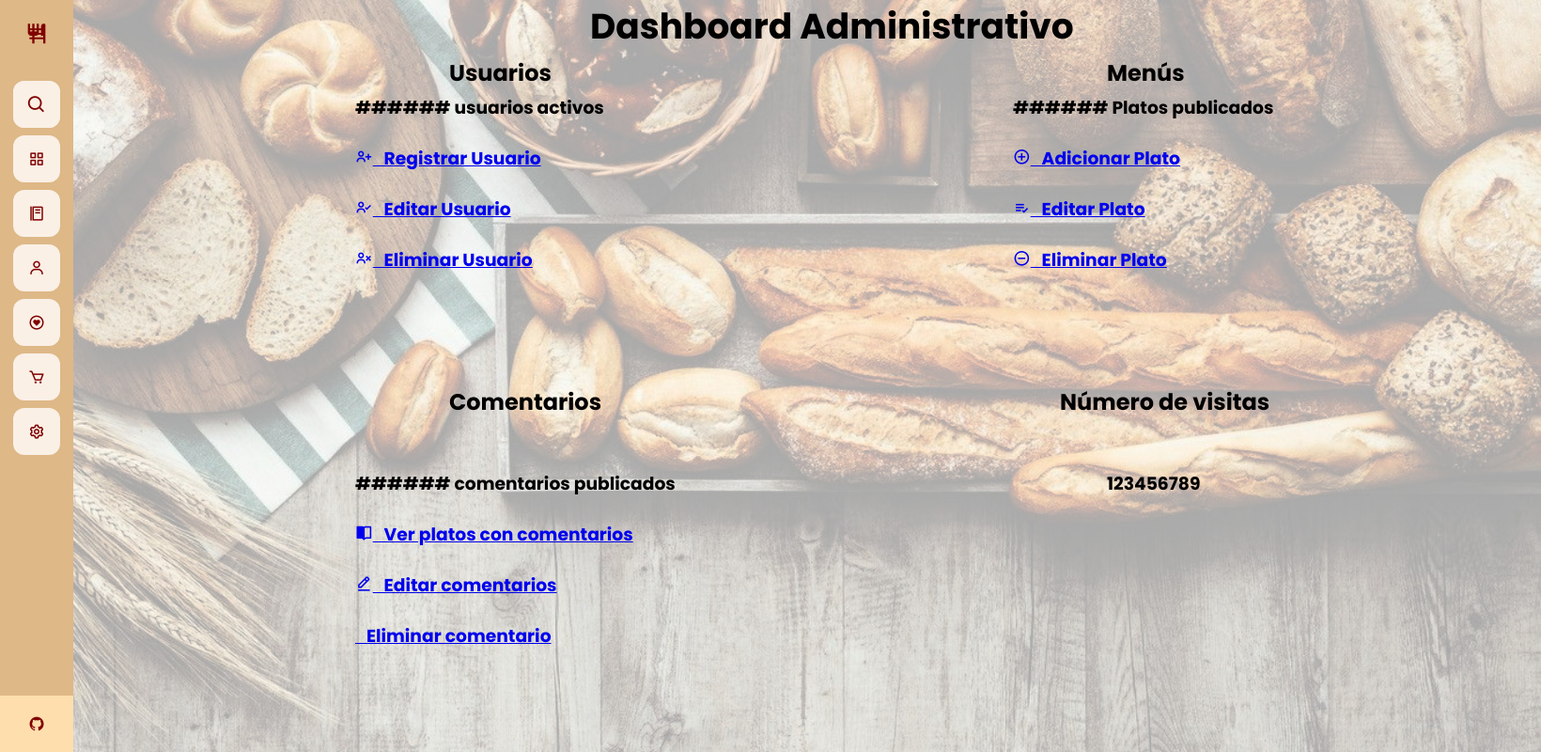
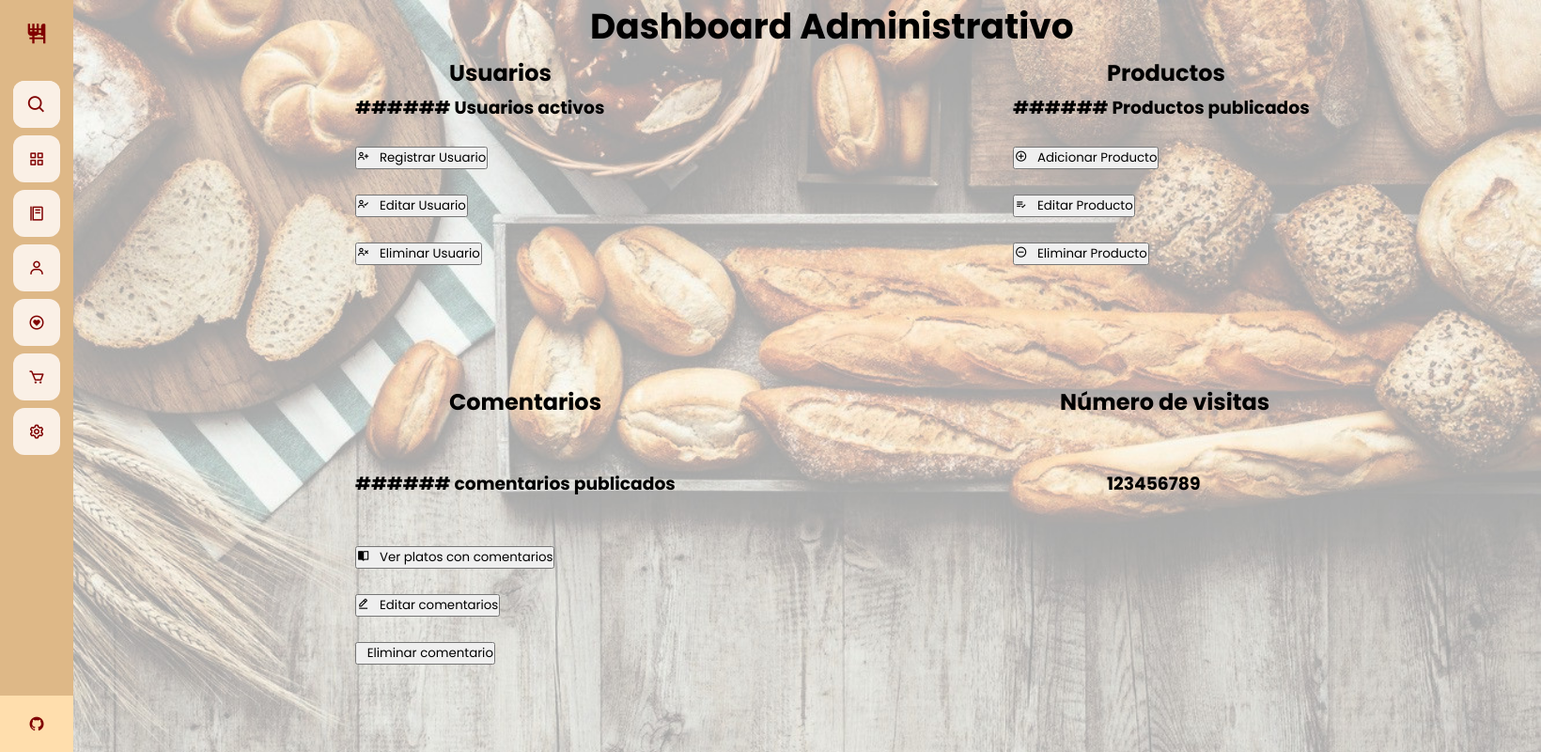
Before and after one commit to Viinky-Kevs/ProyectoAppWeb, a Flask app: page /admin-dash in a window 1640 px wide. Shown: the whole page at 94% size. Run offline with Flask 2, Linux system fonts and the light colour scheme; parts of the project's set-up code (start-up, migrations or seed data) failed here and were passed over; some libraries are stand-ins or nearby versions.

Commit message:
Update dashboard.html

```diff
--- a/templates/dashboard.html
+++ b/templates/dashboard.html
@@ -7,7 +7,7 @@
 {% endblock %}
 
 {% block content %}
-<div id="admin">
+<div class="admin">
             <div id="title_p">
                 <h1>
                     Dashboard Administrativo
@@ -23,55 +23,59 @@
             <div id="column_1">
 
                 <h3 >
-                    ###### usuarios activos
+                    ###### Usuarios activos
                 </h3>
                 <br>
                 <a href="#">
-                    <h3>
+                    <button type="button">
                         <i class='bx bx-user-plus' ></i> &nbsp; Registrar Usuario
-                    </h3>
+                    </button>
                 </a>
                 <br>
+                <br>
                 <a href="#">
-                    <h3>
+                    <button type="button">
                         <i class='bx bx-user-check' ></i> &nbsp; Editar Usuario
-                    </h3>
+                    </button>
                 </a>
                 <br>
+                <br>
                 <a href="#">
-                    <h3>
+                    <button type="button">
                         <i class='bx bx-user-x' ></i> &nbsp; Eliminar Usuario
-                    </h3>
+                    </button>
                 </a>
             </div>
             <div id="plates">
                 <h2>
-                    Menús
+                    Productos
                 </h2>
             </div>
             <br>
             <div id="column_2">
 
                 <h3 >
-                    ###### Platos publicados
+                    ###### Productos publicados
                 </h3>
                 <br>
                 <a href="{{ url_for('agregar_producto') }}">
-                    <h3>
-                        <i class='bx bx-plus-circle' ></i> &nbsp; Adicionar Plato
-                    </h3>
+                    <button type="button">
+                        <i class='bx bx-plus-circle'></i> &nbsp; Adicionar Producto
+                    </button>
                 </a>
                 <br>
+                <br>
                 <a href="#">
-                    <h3>
-                        <i class='bx bx-list-check'></i> &nbsp; Editar Plato
-                    </h3>
+                    <button type="button">
+                        <i class='bx bx-list-check'></i> &nbsp; Editar Producto
+                    </button>
                 </a>
                 <br>
+                <br>
                 <a href="#">
-                    <h3>
-                        <i class='bx bx-minus-circle' ></i> &nbsp; Eliminar Plato
-                    </h3>
+                    <button type="button">
+                        <i class='bx bx-minus-circle' ></i> &nbsp; Eliminar Producto
+                    </button>
                 </a>
             </div>
             <div id="comments">
@@ -85,22 +89,25 @@
                     ###### comentarios publicados
                 </h3>
                 <br>
+                <br>
                 <a href="#">
-                    <h3>
+                    <button type="button">
                         <i class='bx bxs-book-open' ></i> &nbsp; Ver platos con comentarios
-                    </h3>
+                    </button>
                 </a>
                 <br>
+                <br>
                 <a href="#">
-                    <h3>
+                    <button type="button">
                         <i class='bx bx-edit-alt' ></i> &nbsp; Editar comentarios
-                    </h3>
+                    </button>
                 </a>
                 <br>
+                <br>
                 <a href="#">
-                    <h3>
-                        <i class='bx bx-checkbox-minus' ></i> &nbsp; Eliminar comentario
-                    </h3>
+                    <button type="button">
+                        <i class='bx bx-checkbox-minus'></i> &nbsp; Eliminar comentario
+                    </button>
                 </a>
             </div>
             <div id="numbers">
```
